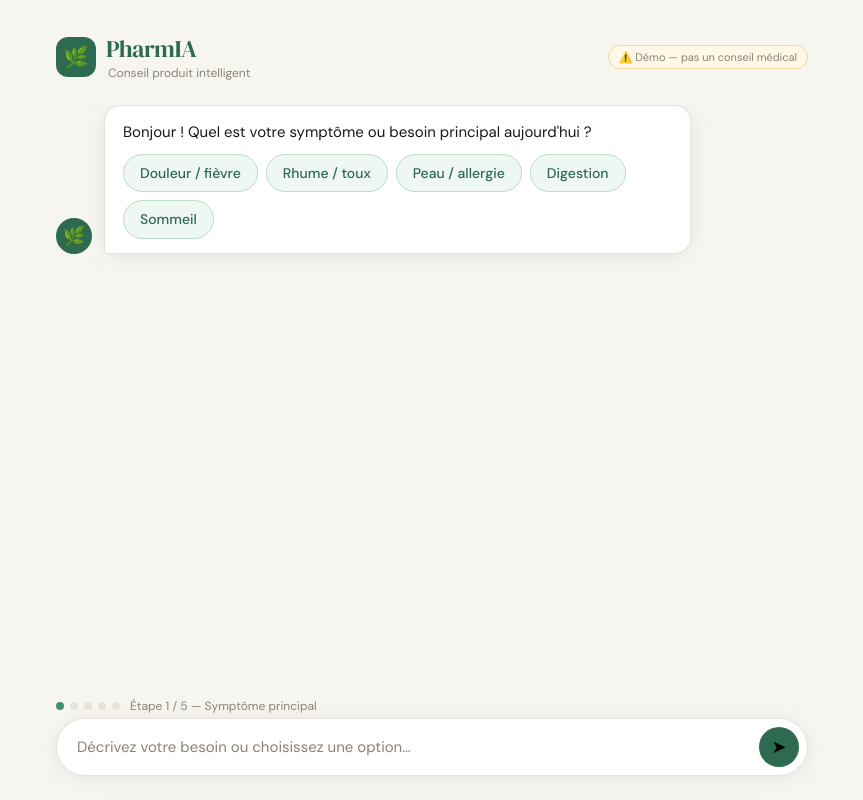
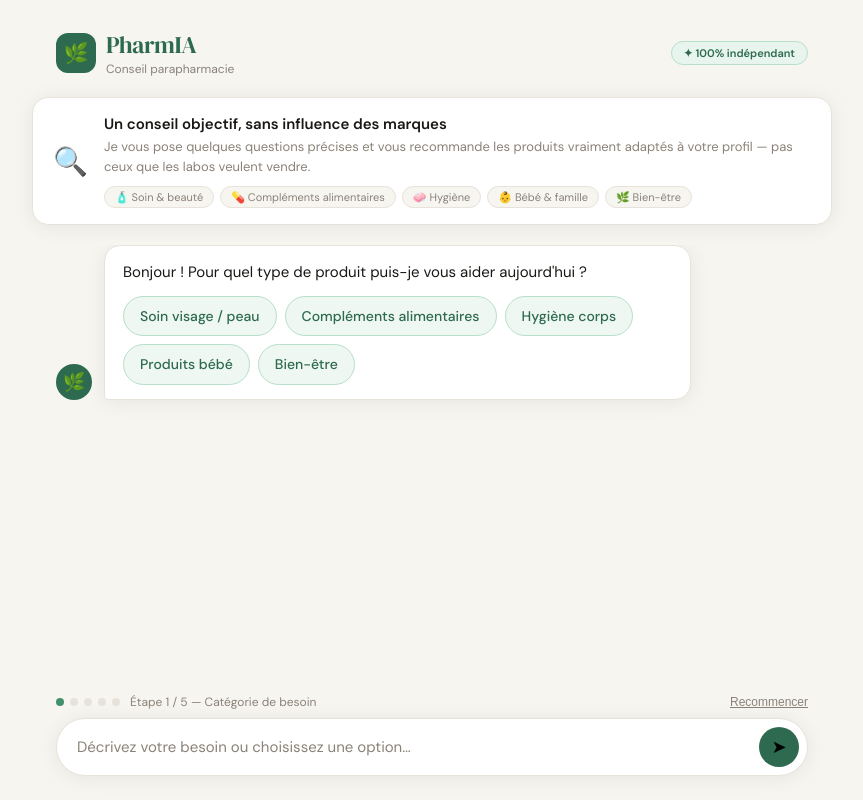
Before and after one commit to chrisanco06/Pharmai, a plain HTML site: page index.html in a window 1280 px wide. Shown: the whole page, without its empty margins (208-1071 px from the left). Drawn offline with Linux system fonts and the light colour scheme; no server answers.

Commit message:
Update index.html

````diff
--- a/index.html
+++ b/index.html
@@ -3,7 +3,7 @@
 <head>
 <meta charset="UTF-8">
 <meta name="viewport" content="width=device-width, initial-scale=1.0">
-<title>PharmIA – Trouvez le bon produit</title>
+<title>PharmIA – Conseil parapharmacie indépendant</title>
 <link href="https://fonts.googleapis.com/css2?family=DM+Serif+Display:ital@0;1&family=DM+Sans:wght@300;400;500;600&display=swap" rel="stylesheet">
 <style>
   :root {
@@ -18,7 +18,6 @@
     --pill-bg: #EEF7F2;
     --chat-user: #2D6A4F;
     --chat-user-text: #fff;
-    --chat-ai: #FFFFFF;
     --shadow: 0 2px 20px rgba(0,0,0,0.07);
     --radius: 16px;
   }
@@ -38,17 +37,13 @@
   header {
     width: 100%;
     max-width: 800px;
-    padding: 32px 24px 0;
+    padding: 28px 24px 0;
     display: flex;
     align-items: center;
     gap: 12px;
   }
 
-  .logo {
-    display: flex;
-    align-items: center;
-    gap: 10px;
-  }
+  .logo { display: flex; align-items: center; gap: 10px; }
 
   .logo-icon {
     width: 40px; height: 40px;
@@ -65,21 +60,57 @@
     letter-spacing: -0.5px;
   }
 
-  .logo-sub {
-    font-size: 12px;
-    color: var(--muted);
-    font-weight: 400;
-    margin-left: 2px;
+  .logo-sub { font-size: 12px; color: var(--muted); font-weight: 400; }
+
+  .badge-independant {
+    margin-left: auto;
+    font-size: 11px;
+    font-weight: 600;
+    color: var(--accent);
+    background: var(--accent-light);
+    border: 1.5px solid #B7DFC9;
+    padding: 4px 12px;
+    border-radius: 20px;
+    display: flex;
+    align-items: center;
+    gap: 5px;
   }
 
-  .disclaimer {
-    margin-left: auto;
+  /* Intro banner */
+  .intro-banner {
+    width: 100%;
+    max-width: 800px;
+    margin: 20px 24px 0;
+    background: var(--surface);
+    border: 1px solid var(--border);
+    border-radius: var(--radius);
+    padding: 16px 20px;
+    display: flex;
+    gap: 16px;
+    align-items: center;
+    box-shadow: var(--shadow);
+  }
+
+  .intro-icon { font-size: 28px; flex-shrink: 0; }
+
+  .intro-text { flex: 1; }
+  .intro-title { font-weight: 600; font-size: 15px; margin-bottom: 3px; }
+  .intro-desc { font-size: 13px; color: var(--muted); line-height: 1.5; }
+
+  .intro-pills {
+    display: flex;
+    gap: 6px;
+    flex-wrap: wrap;
+    margin-top: 10px;
+  }
+
+  .intro-pill {
     font-size: 11px;
+    background: var(--bg);
+    border: 1px solid var(--border);
+    padding: 3px 10px;
+    border-radius: 20px;
     color: var(--muted);
-    background: #FFF8E7;
-    border: 1px solid #F0D9A0;
-    padding: 4px 10px;
-    border-radius: 20px;
   }
 
   .chat-container {
@@ -88,7 +119,7 @@
     flex: 1;
     display: flex;
     flex-direction: column;
-    padding: 24px 24px 0;
+    padding: 20px 24px 0;
     gap: 16px;
     min-height: 0;
   }
@@ -100,7 +131,7 @@
     gap: 16px;
     overflow-y: auto;
     padding-bottom: 8px;
-    max-height: 62vh;
+    max-height: 55vh;
   }
 
   .msg {
@@ -125,16 +156,8 @@
     align-self: flex-end;
   }
 
-  .avatar.ai {
-    background: var(--accent);
-    color: white;
-    font-size: 18px;
-  }
-
-  .avatar.user {
-    background: #E8E3DA;
-    font-size: 16px;
-  }
+  .avatar.ai { background: var(--accent); color: white; font-size: 18px; }
+  .avatar.user { background: #E8E3DA; font-size: 16px; }
 
   .bubble {
     max-width: 78%;
@@ -157,22 +180,19 @@
     border-bottom-right-radius: 4px;
   }
 
-  .bubble strong { font-weight: 600; }
-  .bubble em { color: var(--accent); font-style: normal; font-weight: 500; }
-
-  /* Quick reply chips */
+  /* Chips */
   .chips {
     display: flex;
     flex-wrap: wrap;
     gap: 8px;
-    margin-top: 10px;
+    margin-top: 12px;
   }
 
   .chip {
     background: var(--pill-bg);
     border: 1.5px solid #B7DFC9;
     color: var(--accent);
-    padding: 7px 16px;
+    padding: 8px 16px;
     border-radius: 50px;
     font-size: 14px;
     font-weight: 500;
@@ -193,7 +213,7 @@
     display: flex;
     flex-direction: column;
     gap: 10px;
-    margin-top: 12px;
+    margin-top: 14px;
   }
 
   .product-card {
@@ -202,9 +222,8 @@
     border-radius: 12px;
     padding: 14px 16px;
     display: flex;
-    align-items: center;
+    align-items: flex-start;
     gap: 14px;
-    cursor: pointer;
     transition: all 0.2s;
   }
 
@@ -230,7 +249,10 @@
 
   .product-info { flex: 1; }
   .product-name { font-weight: 600; font-size: 15px; }
-  .product-desc { font-size: 13px; color: var(--muted); margin-top: 2px; }
+  .product-brand { font-size: 12px; color: var(--muted); margin-top: 1px; }
+  .product-desc { font-size: 13px; color: var(--text); margin-top: 5px; line-height: 1.5; }
+
+  .product-right { display: flex; flex-direction: column; align-items: flex-end; gap: 6px; flex-shrink: 0; }
 
   .product-badge {
     font-size: 11px;
@@ -247,7 +269,13 @@
     color: var(--muted);
   }
 
-  /* Typing indicator */
+  .product-score {
+    font-size: 13px;
+    font-weight: 600;
+    color: var(--accent);
+  }
+
+  /* Typing */
   .typing {
     display: flex; align-items: center; gap: 4px;
     padding: 14px 18px;
@@ -272,10 +300,35 @@
     position: sticky;
     bottom: 0;
     background: var(--bg);
-    padding: 16px 0 24px;
+    padding: 14px 24px 24px;
     width: 100%;
     max-width: 800px;
+    margin: 0 auto;
   }
+
+  .progress {
+    display: flex;
+    gap: 6px;
+    margin-bottom: 8px;
+    align-items: center;
+  }
+
+  .progress-dot {
+    width: 8px; height: 8px;
+    border-radius: 50%;
+    background: var(--border);
+    transition: background 0.3s;
+  }
+
+  .progress-dot.done { background: var(--accent); }
+  .progress-dot.active { background: var(--accent2); animation: pulse 1s infinite; }
+
+  @keyframes pulse {
+    0%, 100% { transform: scale(1); }
+    50% { transform: scale(1.3); }
+  }
+
+  .progress-label { font-size: 12px; color: var(--muted); margin-left: 4px; }
 
   .input-row {
     display: flex;
@@ -320,36 +373,6 @@
   #sendBtn:hover { background: var(--accent2); transform: scale(1.05); }
   #sendBtn:disabled { background: var(--border); cursor: not-allowed; transform: none; }
 
-  /* Progress bar */
-  .progress {
-    display: flex;
-    gap: 6px;
-    margin-bottom: 4px;
-    align-items: center;
-  }
-
-  .progress-dot {
-    width: 8px; height: 8px;
-    border-radius: 50%;
-    background: var(--border);
-    transition: background 0.3s;
-  }
-
-  .progress-dot.done { background: var(--accent); }
-  .progress-dot.active { background: var(--accent2); animation: pulse 1s infinite; }
-
-  @keyframes pulse {
-    0%, 100% { transform: scale(1); }
-    50% { transform: scale(1.3); }
-  }
-
-  .progress-label {
-    font-size: 12px;
-    color: var(--muted);
-    margin-left: 4px;
-  }
-
-  /* Warning box */
   .warn-box {
     background: #FFF8E7;
     border: 1px solid #F0D9A0;
@@ -360,8 +383,20 @@
     margin-top: 10px;
     display: flex;
     gap: 8px;
-    align-items: flex-start;
   }
+
+  .reset-btn {
+    background: none;
+    border: none;
+    font-size: 12px;
+    color: var(--muted);
+    cursor: pointer;
+    text-decoration: underline;
+    margin-left: auto;
+    padding: 0;
+  }
+
+  .reset-btn:hover { color: var(--accent); }
 </style>
 </head>
 <body>
@@ -371,24 +406,40 @@
     <div class="logo-icon">🌿</div>
     <div>
       <div class="logo-text">PharmIA</div>
-      <div class="logo-sub">Conseil produit intelligent</div>
+      <div class="logo-sub">Conseil parapharmacie</div>
     </div>
   </div>
-  <div class="disclaimer">⚠️ Démo — pas un conseil médical</div>
+  <div class="badge-independant">✦ 100% indépendant</div>
 </header>
+
+<div class="intro-banner" id="introBanner">
+  <div class="intro-icon">🔍</div>
+  <div class="intro-text">
+    <div class="intro-title">Un conseil objectif, sans influence des marques</div>
+    <div class="intro-desc">Je vous pose quelques questions précises et vous recommande les produits vraiment adaptés à votre profil — pas ceux que les labos veulent vendre.</div>
+    <div class="intro-pills">
+      <span class="intro-pill">🧴 Soin & beauté</span>
+      <span class="intro-pill">💊 Compléments alimentaires</span>
+      <span class="intro-pill">🧼 Hygiène</span>
+      <span class="intro-pill">👶 Bébé & famille</span>
+      <span class="intro-pill">🌿 Bien-être</span>
+    </div>
+  </div>
+</div>
 
 <div class="chat-container">
   <div class="messages" id="messages"></div>
 </div>
 
-<div class="input-area" style="padding: 16px 24px 24px; width:100%; max-width:800px; margin:0 auto;">
+<div class="input-area">
   <div class="progress" id="progressBar">
     <div class="progress-dot active" id="p0"></div>
     <div class="progress-dot" id="p1"></div>
     <div class="progress-dot" id="p2"></div>
     <div class="progress-dot" id="p3"></div>
     <div class="progress-dot" id="p4"></div>
-    <span class="progress-label" id="progressLabel">Étape 1 / 5 — Symptôme principal</span>
+    <span class="progress-label" id="progressLabel">Étape 1 / 5 — Catégorie de besoin</span>
+    <button class="reset-btn" onclick="resetChat()">Recommencer</button>
   </div>
   <div class="input-row">
     <input type="text" id="userInput" placeholder="Décrivez votre besoin ou choisissez une option…" autocomplete="off"/>
@@ -399,38 +450,65 @@
 <script>
 const API_URL = "/api/chat";
 
-const SYSTEM_PROMPT = `Tu es PharmIA, un assistant de pharmacie intelligent qui aide les clients à trouver le bon produit OTC (sans ordonnance) ou parapharmacie en France.
+const SYSTEM_PROMPT = `Tu es PharmIA, un conseiller parapharmacie 100% indépendant. Tu aides les utilisateurs à trouver le meilleur produit de parapharmacie adapté à leur profil personnel.
+
+TON POSITIONNEMENT : Tu n'es pas influencé par les marques ou les laboratoires. Tu analyses objectivement le besoin, le profil, et tu recommandes les meilleurs produits selon leur rapport qualité/efficacité réelle — pas selon les marges ou les accords commerciaux.
+
+CATÉGORIES : cosmétiques et soin de la peau, compléments alimentaires, hygiène corporelle, produits bébé et famille, bien-être et relaxation.
 
 RÈGLES ABSOLUES :
-- Tu poses UNE SEULE question à la fois, très précise et simple
-- Tu proposes TOUJOURS des réponses rapides sous forme d'options courtes (max 5 mots chacune)
-- Tu collectes : (1) symptôme/besoin, (2) âge/profil, (3) durée/intensité, (4) contre-indications connues, (5) préférence forme (comprimé/spray/crème/sirop)
-- Après 4-5 échanges, tu proposes 2-3 produits concrets avec nom commercial français, forme, posologie brève et indication principale
-- Tu n'es PAS un médecin : tu rappelles brièvement de consulter si urgence ou doute
-- Tu réponds TOUJOURS en JSON avec ce format exact :
+- Tu poses UNE SEULE question courte à la fois
+- Tu proposes TOUJOURS 3 à 5 chips cliquables (max 4 mots chacune)
+- Tu collectes dans cet ordre : (1) catégorie de besoin, (2) profil utilisateur (âge, genre si pertinent), (3) objectif précis ou problème spécifique, (4) contraintes (allergies, peaux sensibles, budget, végan/bio), (5) préférence de format produit
+- Après 4-5 échanges tu proposes 2-3 produits avec : nom commercial réel vendu en France, marque, bénéfice principal, format, et pourquoi tu le recommandes objectivement
+- Tu rappelles toujours que tu es indépendant et que ta recommandation n'est pas sponsorisée
+- Tu n'es PAS médecin, tu restes sur la parapharmacie uniquement
+
+FORMAT DE RÉPONSE : JSON strict, rien d'autre avant ou après :
 {
-  "message": "texte de ta réponse",
-  "chips": ["option1", "option2", "option3"],
+  "message": "question courte et chaleureuse",
+  "chips": ["option1", "option2", "option3", "option4"],
   "products": null,
   "step": 1,
   "warning": null
 }
 
-Quand tu proposes des produits, products devient un tableau :
+Quand tu recommandes des produits (step 5), products est un tableau :
 [
-  {"name": "Nom produit", "desc": "Indication + forme + posologie courte", "icon": "emoji", "top": true/false},
-  ...
+  {
+    "name": "Nom commercial exact",
+    "brand": "Marque",
+    "desc": "Pourquoi ce produit est adapté à ce profil précis, en 1-2 phrases concrètes.",
+    "icon": "emoji représentatif",
+    "score": "9.2/10",
+    "top": true
+  }
 ]
 
-Les chips sont toujours des réponses courtes cliquables. warning est une string si besoin d'alerter (urgence médicale, etc).
-
-Commence par une question chaleureuse sur le symptôme principal. Sois humain, chaleureux, efficace.`;
+Sois chaleureux, humain, précis. Jamais de listes à puces dans message. Une seule question courte.`;
 
 let conversationHistory = [];
 let step = 0;
 
+const STEP_LABELS = ['Catégorie de besoin', 'Votre profil', 'Objectif précis', 'Vos contraintes', 'Recommandation'];
+
+function updateProgress(s) {
+  for (let i = 0; i < 5; i++) {
+    const dot = document.getElementById(`p${i}`);
+    if (i < s) dot.className = 'progress-dot done';
+    else if (i === s) dot.className = 'progress-dot active';
+    else dot.className = 'progress-dot';
+  }
+  document.getElementById('progressLabel').textContent = `Étape ${Math.min(s+1,5)} / 5 — ${STEP_LABELS[Math.min(s,4)]}`;
+}
+
 function addMsg(role, html, chips = [], products = null, warning = null) {
   const messages = document.getElementById('messages');
+
+  // Hide intro banner after first user message
+  if (role === 'user') {
+    document.getElementById('introBanner').style.display = 'none';
+  }
 
   const div = document.createElement('div');
   div.className = `msg ${role}`;
@@ -470,16 +548,26 @@ function addMsg(role, html, chips = [], products = null, warning = null) {
       const card = document.createElement('div');
       card.className = `product-card${p.top ? ' top' : ''}`;
       card.innerHTML = `
-        <div class="product-icon">${p.icon || '💊'}</div>
+        <div class="product-icon">${p.icon || '🌿'}</div>
         <div class="product-info">
           <div class="product-name">${p.name}</div>
+          <div class="product-brand">${p.brand || ''}</div>
           <div class="product-desc">${p.desc}</div>
         </div>
-        <div class="product-badge ${p.top ? '' : 'secondary'}">${p.top ? '✓ Recommandé' : 'Alternative'}</div>
+        <div class="product-right">
+          <div class="product-badge ${p.top ? '' : 'secondary'}">${p.top ? '✓ Meilleur choix' : 'Alternative'}</div>
+          ${p.score ? `<div class="product-score">${p.score}</div>` : ''}
+        </div>
       `;
       cards.appendChild(card);
     });
     bubble.appendChild(cards);
+
+    // Add independence note after products
+    const note = document.createElement('div');
+    note.style.cssText = 'font-size:12px;color:#8A8278;margin-top:12px;display:flex;align-items:center;gap:6px;';
+    note.innerHTML = '✦ <span>Recommandation indépendante — aucun accord commercial avec ces marques</span>';
+    bubble.appendChild(note);
   }
 
   if (role === 'ai') {
@@ -499,15 +587,12 @@ function showTyping() {
   const div = document.createElement('div');
   div.className = 'msg ai';
   div.id = 'typing-indicator';
-
   const avatar = document.createElement('div');
   avatar.className = 'avatar ai';
   avatar.textContent = '🌿';
-
   const bubble = document.createElement('div');
   bubble.className = 'bubble typing';
   bubble.innerHTML = '<div class="dot"></div><div class="dot"></div><div class="dot"></div>';
-
   div.appendChild(avatar);
   div.appendChild(bubble);
   messages.appendChild(div);
@@ -519,38 +604,26 @@ function removeTyping() {
   if (t) t.remove();
 }
 
-function updateProgress(s) {
-  for (let i = 0; i < 5; i++) {
-    const dot = document.getElementById(`p${i}`);
-    if (i < s) { dot.className = 'progress-dot done'; }
-    else if (i === s) { dot.className = 'progress-dot active'; }
-    else { dot.className = 'progress-dot'; }
-  }
-  const labels = ['Symptôme principal', 'Profil patient', 'Durée & intensité', 'Contre-indications', 'Recommandation'];
-  document.getElementById('progressLabel').textContent = `Étape ${Math.min(s+1, 5)} / 5 — ${labels[Math.min(s, 4)]}`;
-}
-
-async function callClaude(userMessage) {
+async function callAPI(userMessage) {
   conversationHistory.push({ role: "user", content: userMessage });
 
   const response = await fetch(API_URL, {
     method: "POST",
     headers: { "Content-Type": "application/json" },
     body: JSON.stringify({
-      model: "claude-sonnet-4-20250514",
-      max_tokens: 1000,
       system: SYSTEM_PROMPT,
       messages: conversationHistory
     })
   });
 
   const data = await response.json();
-  const rawText = data.content.map(i => i.text || '').join('');
+  const rawText = data.content?.map(i => i.text || '').join('') || '';
 
   let parsed;
   try {
     const clean = rawText.replace(/```json|```/g, '').trim();
-    parsed = JSON.parse(clean);
+    const jsonMatch = clean.match(/\{[\s\S]*\}/);
+    parsed = JSON.parse(jsonMatch ? jsonMatch[0] : clean);
   } catch(e) {
     parsed = { message: rawText, chips: [], products: null, step: step, warning: null };
   }
@@ -567,14 +640,13 @@ async function sendMessage(text) {
 
   input.value = '';
   btn.disabled = true;
-
   addMsg('user', msg);
   showTyping();
 
   try {
-    const result = await callClaude(msg);
+    const result = await callAPI(msg);
     removeTyping();
-    step = Math.min((result.step || step) , 4);
+    step = Math.min(result.step || step, 4);
     updateProgress(step);
     addMsg('ai', result.message, result.chips || [], result.products, result.warning);
   } catch(e) {
@@ -586,25 +658,34 @@ async function sendMessage(text) {
   input.focus();
 }
 
-// Init
+function resetChat() {
+  conversationHistory = [];
+  step = 0;
+  updateProgress(0);
+  document.getElementById('messages').innerHTML = '';
+  document.getElementById('introBanner').style.display = 'flex';
+  init();
+}
+
+async function init() {
+  showTyping();
+  try {
+    const result = await callAPI("Bonjour, j'ai besoin d'un conseil produit parapharmacie.");
+    removeTyping();
+    addMsg('ai', result.message, result.chips || [], result.products, result.warning);
+  } catch(e) {
+    removeTyping();
+    addMsg('ai', "Bonjour ! Pour quel type de produit puis-je vous aider aujourd'hui ?",
+      ["Soin visage / peau", "Compléments alimentaires", "Hygiène corps", "Produits bébé", "Bien-être"]);
+  }
+}
+
 document.getElementById('sendBtn').onclick = () => sendMessage();
 document.getElementById('userInput').addEventListener('keydown', e => {
   if (e.key === 'Enter') sendMessage();
 });
 
-// First message from AI
-(async () => {
-  showTyping();
-  try {
-    const result = await callClaude("Bonjour, je cherche un produit.");
-    removeTyping();
-    addMsg('ai', result.message, result.chips || [], result.products, result.warning);
-  } catch(e) {
-    removeTyping();
-    addMsg('ai', "Bonjour ! Quel est votre symptôme ou besoin principal aujourd'hui ?",
-      ["Douleur / fièvre", "Rhume / toux", "Peau / allergie", "Digestion", "Sommeil"]);
-  }
-})();
+init();
 </script>
 </body>
 </html>
````
